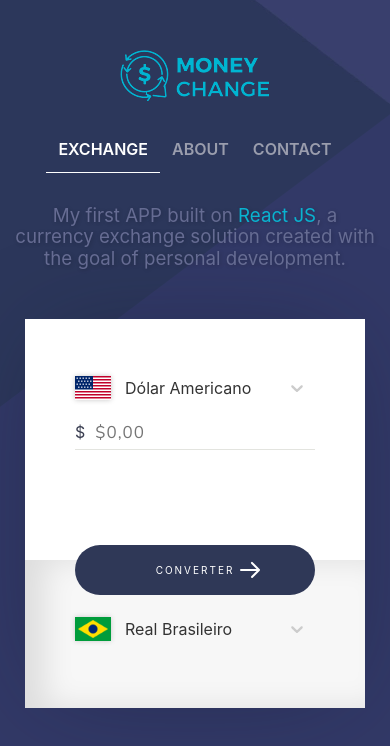
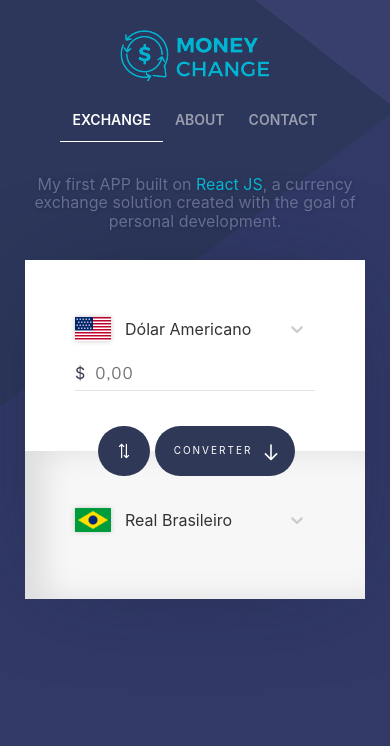
Before and after one commit to rodrigodll/conversor-react, a React (Create React App) app: page / in a window 390 px wide. Shown: the top 746 px of the page. Built offline with nearby package versions, Linux system fonts and the light colour scheme.

Commit message:
inverter select button

```diff
--- a/src/App.css
+++ b/src/App.css
@@ -80,6 +80,20 @@ footer.footer p a {
     responsive
 ==============================*/
 @media (max-width: 768px) {
+  .header {
+    padding: 20px 0 30px;
+  }
+  .header__logo {
+    padding: 10px 0;
+  }
+  .heading {
+    font-size: 16px;
+    margin: 0 auto 30px;
+  }
+
+  .header__menu ul li a {
+    font-size: 14px;
+  }
   footer.footer {
     position: initial;
   }
--- a/src/components/Conversor.js
+++ b/src/components/Conversor.js
@@ -2,14 +2,16 @@ import React, { Component } from 'react'
 import Select from 'react-select'
 import CurrencyFormat from 'react-currency-format';
 
-import coinList from './listOption'
+// svg
+import arrow from '../svg/arrow.svg'
+import orientation from '../svg/orientation.svg'
 
-import arrow from '../svg/arrow.svg'
-
+// css
 import './Conversor.css';
 
+// json de lista
+import coinList from './listOption'
 const optionsSwitchFrom = coinList.coinList
-
 const optionsSwitchTo = coinList.coinList
 
 export default class Conversor extends Component {
@@ -29,13 +31,14 @@ export default class Conversor extends Component {
 		this.converter = this.converter.bind(this)
 		this.handleChangeFrom = this.handleChangeFrom.bind(this)
 		this.handleChangeTo = this.handleChangeTo.bind(this)
+		this.inverter = this.inverter.bind(this)
 	}
 
 	handleChangeFrom = selectedOptionFrom => {
-		this.setState({ selectedOptionFrom }, () => console.log(`valueFrom:`, this.state.selectedOptionFrom));
+		this.setState({ selectedOptionFrom },() => console.log(`valueFrom:`, this.state.selectedOptionFrom));
 	};
 	handleChangeTo = selectedOptionTo => {
-		this.setState({ selectedOptionTo }, () => console.log(`valueTo:`, this.state.selectedOptionTo));
+		this.setState({ selectedOptionTo },() => console.log(`valueTo:`, this.state.selectedOptionTo));
 	};
 
 	converter() {
@@ -64,6 +67,17 @@ export default class Conversor extends Component {
 			// Define resultado da conversão
 			this.setState({currentQuote})
 			this.setState({value_to})
+		})
+	}
+
+	inverter() {
+		console.log('aaaaaaa', this.state.selectedOptionFrom)
+
+		this.setState({
+			selectedOptionTo: this.state.selectedOptionFrom
+		})
+		this.setState({
+			selectedOptionFrom: this.state.selectedOptionTo
 		})
 	}
 
@@ -151,7 +165,7 @@ export default class Conversor extends Component {
 										hintText="Some placeholder"
 										// prefix={this.state.selectedOptionFrom.symbol}
 										type="text"
-										placeholder={this.state.selectedOptionFrom.symbol + '0,00'}
+										placeholder={'0,00'}
 										// onChange={(event) => {this.setState({value_from:event.target.value})}}
 										onValueChange={(values) => {
 											const {formattedValue, value} = values;
@@ -187,6 +201,16 @@ export default class Conversor extends Component {
 
 						<div class="conversor__box conversor__box--to col-sm">
 							<div className="conversor__line">
+								{/* Botão para inverter moedas */}
+								<button className="conversor__trigger conversor__trigger--inverter" onClick={this.inverter}>
+									Converter
+									<span className="conversor__trigger--icon step-1">
+										<img src={orientation} alt="logo" />
+									</span>
+									<span className="conversor__trigger--icon step-2">
+										<img src={orientation} alt="logo" />
+									</span>
+								</button>
 								<div class="">
 									<div className={`currency-flag currency-flag-lg currency-flag-${this.state.selectedOptionTo.value ? this.state.selectedOptionTo.value : 'BRL'}`}></div>
 
```
Also changed, not shown: src/components/Conversor.css, src/svg/orientation.svg (added).
